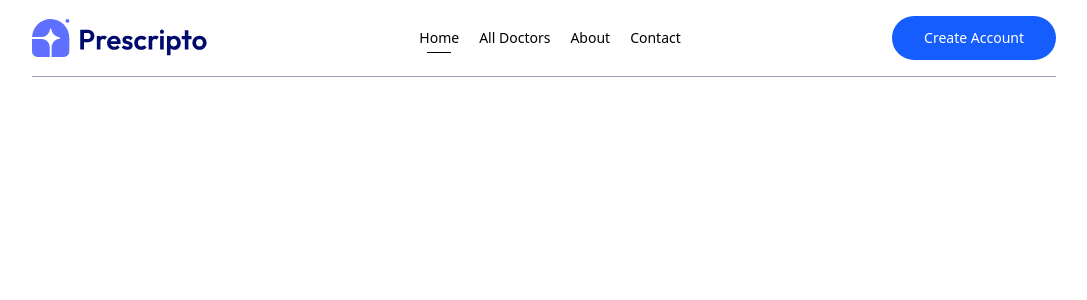
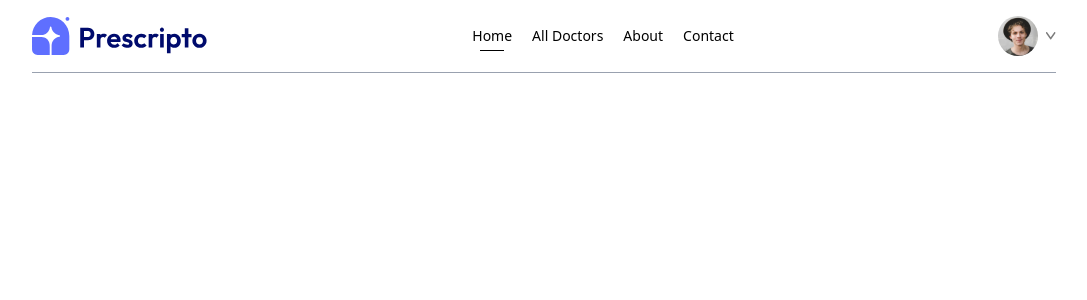
Before and after one commit to Pasindu-himansa/Appointment-booking-web-app, a React (Vite) app in the folder frontend/: page / in a window 1280 px wide. Shown: the top 300 px of the page, without its empty margins (96-1183 px from the left). Built offline with nearby package versions, Linux system fonts and the light colour scheme.

Commit message:
Navigation Bar created

```diff
--- a/frontend/src/components/NavBar.jsx
+++ b/frontend/src/components/NavBar.jsx
@@ -1,9 +1,12 @@
-import React from "react";
+import React, { useState } from "react";
 import { NavLink, useNavigate } from "react-router-dom";
 import { assets } from "../assets/assets_frontend/assets";
 
 const NavBar = () => {
   const navigate = useNavigate();
+  const [showMenu, setShowMenu] = useState(false);
+  const [token, setToken] = useState(true);
+
   return (
     <div className="flex items-center justify-between text-sm py-4 mb-5 border-b border-b-gray-400">
       <img className="w-44 cursor-pointer" src={assets.logo} alt="" />
@@ -26,9 +29,45 @@
         </NavLink>
       </ul>
       <div>
-        <button className="bg-blue-600 text-white px-8 py-3 rounded-full font font-light hidden md:block cursor-pointer">
-          Create Account
-        </button>
+        {token ? (
+          <div className="flex items-center gap-2 cursor-pointer group relative">
+            <img
+              className="w-10 rounded-full"
+              src={assets.profile_pic}
+              alt=""
+            />
+            <img className="w-2.5" src={assets.dropdown_icon} alt="" />
+            <div className="absolute top-0 right-0 pt-14 text-base font-medium text-gray-600 z-20 hidden group-hover:block">
+              <div className="min-w-48 bg-stone-100">
+                <p
+                  onClick={() => navigate("/my-profile")}
+                  className="hover:text-black cursor-pointer"
+                >
+                  My Profile
+                </p>
+                <p
+                  onClick={() => navigate("/my-appointments")}
+                  className="hover:text-black cursor-pointer"
+                >
+                  My Appointment
+                </p>
+                <p
+                  onClick={() => setToken(false)}
+                  className="hover:text-black cursor-pointer"
+                >
+                  Logout
+                </p>
+              </div>
+            </div>
+          </div>
+        ) : (
+          <button
+            onClick={() => navigate("/login")}
+            className="bg-blue-600 text-white px-8 py-3 rounded-full font font-light hidden md:block cursor-pointer"
+          >
+            Create Account
+          </button>
+        )}
       </div>
     </div>
   );
```
